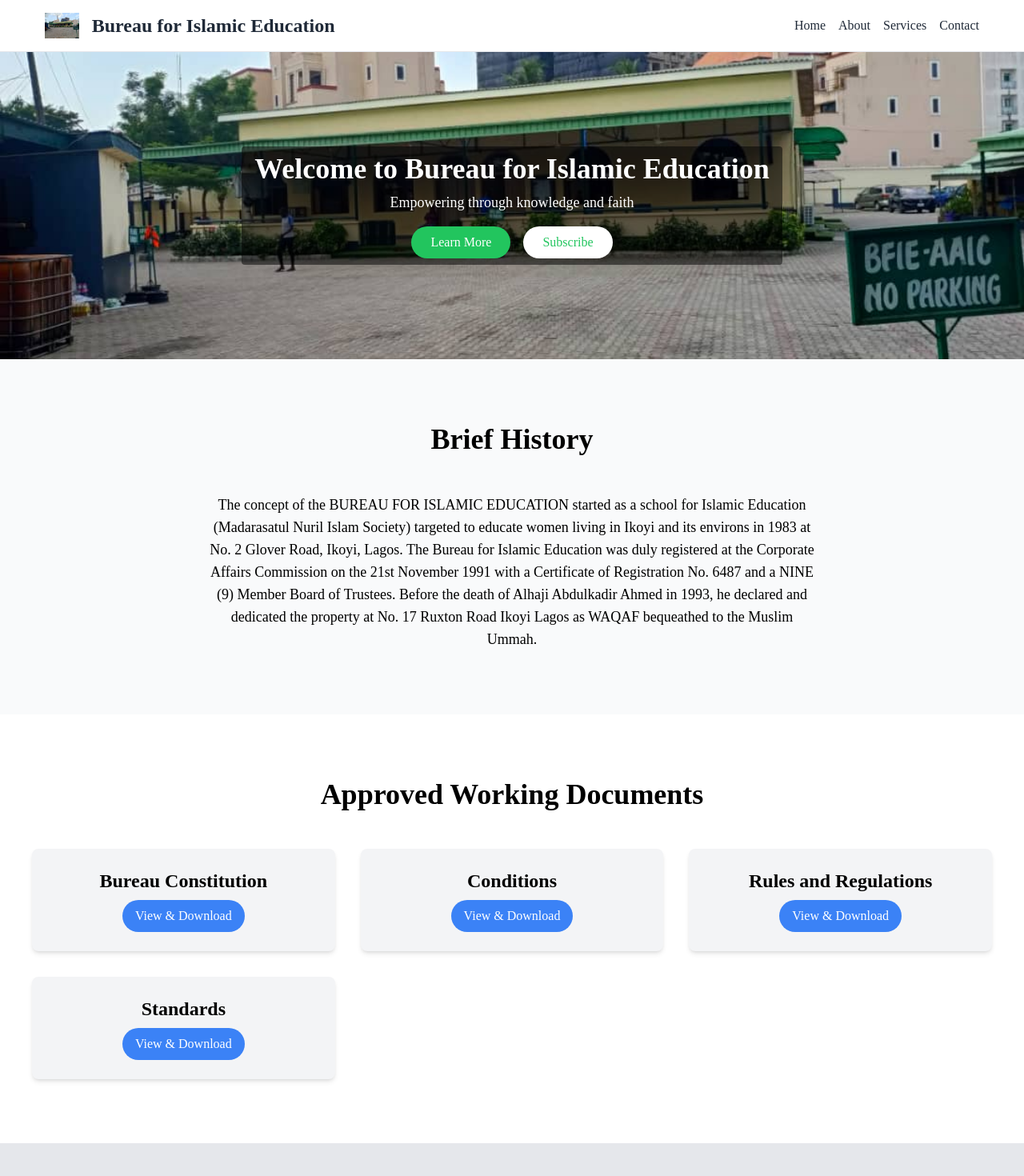
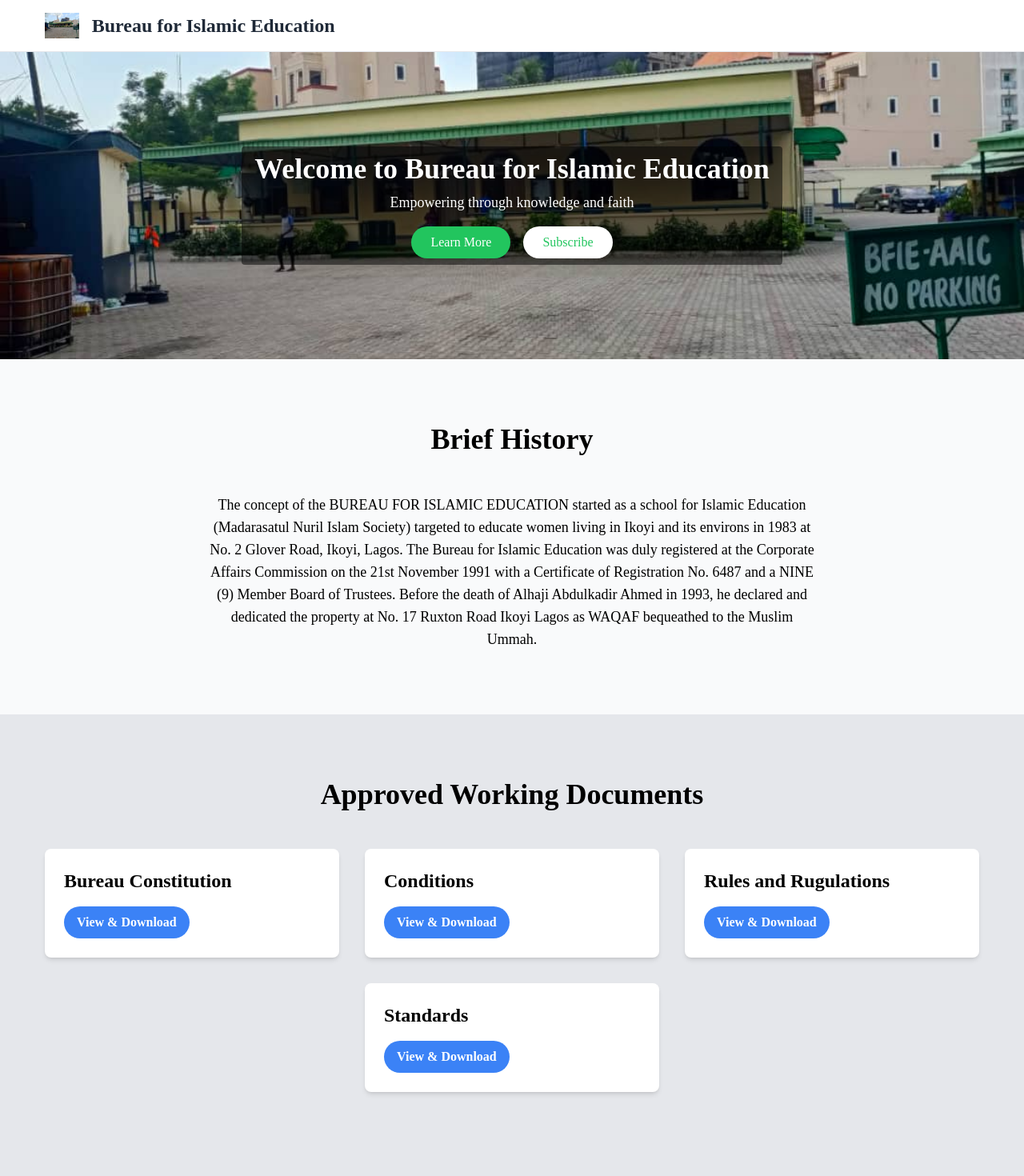
Before and after one commit to Mustaphayinka/bureau-islamic-education, a React (Create React App) app in the folder frontend/: page / in a window 1280 px wide. Shown: the top 1470 px of the page at 80% size. Built offline with nearby package versions, Linux system fonts and the light colour scheme.

Commit message:
new changes

```diff
--- a/frontend/package.json
+++ b/frontend/package.json
@@ -37,6 +37,7 @@
     ]
   },
   "devDependencies": {
+    "@babel/plugin-proposal-private-property-in-object": "^7.21.11",
     "autoprefixer": "^10.4.20",
     "postcss": "^8.4.40",
     "tailwindcss": "^3.4.7"
--- a/frontend/src/pages/Home/Home.js
+++ b/frontend/src/pages/Home/Home.js
@@ -35,11 +35,11 @@
             <img src={image1} alt="Logo" className="h-8" />
             <h1 className="text-xl md:text-2xl font-bold text-gray-800">Bureau for Islamic Education</h1>
           </div>
-          <nav className="flex space-x-2 md:space-x-4 mt-2 md:mt-0 w-full md:w-auto justify-center md:justify-end">
-            <a href="#" className="text-gray-800 hover:text-blue-500">Home</a>
+          <nav className="flex flex-wrap space-x-2 md:space-x-4 mt-2 md:mt-0 w-full md:w-auto justify-center md:justify-end">
+            {/* <a href="#" className="text-gray-800 hover:text-blue-500">Home</a>
             <a href="#" className="text-gray-800 hover:text-blue-500">About</a>
             <a href="#" className="text-gray-800 hover:text-blue-500">Services</a>
-            <a href="#" className="text-gray-800 hover:text-blue-500">Contact</a>
+            <a href="#" className="text-gray-800 hover:text-blue-500">Contact</a> */}
           </nav>
         </div>
       </header>
@@ -68,29 +68,7 @@
           </div>
         </section>
 
-        <section className="w-screen py-10 md:py-20 bg-white">
-          <div className="container mx-auto text-center">
-            <h2 className="text-2xl md:text-4xl font-bold mb-6 md:mb-12">Approved Working Documents</h2>
-            <div className="grid grid-cols-1 md:grid-cols-3 gap-8">
-              <div className="p-6 bg-gray-100 rounded-lg shadow-md">
-                <h3 className="text-xl md:text-2xl font-bold mb-2">Bureau Constitution</h3>
-                <button className="bg-blue-500 text-white px-4 py-2 rounded-full hover:bg-blue-600">View & Download</button>
-              </div>
-              <div className="p-6 bg-gray-100 rounded-lg shadow-md">
-                <h3 className="text-xl md:text-2xl font-bold mb-2">Conditions</h3>
-                <button className="bg-blue-500 text-white px-4 py-2 rounded-full hover:bg-blue-600">View & Download</button>
-              </div>
-              <div className="p-6 bg-gray-100 rounded-lg shadow-md">
-                <h3 className="text-xl md:text-2xl font-bold mb-2">Rules and Regulations</h3>
-                <button className="bg-blue-500 text-white px-4 py-2 rounded-full hover:bg-blue-600">View & Download</button>
-              </div>
-              <div className="p-6 bg-gray-100 rounded-lg shadow-md">
-                <h3 className="text-xl md:text-2xl font-bold mb-2">Standards</h3>
-                <button className="bg-blue-500 text-white px-4 py-2 rounded-full hover:bg-blue-600">View & Download</button>
-              </div>
-            </div>
-          </div>
-        </section>
+        <ApprovedDocuments />
 
         <section className="w-screen py-10 md:py-20 bg-gray-200">
           <div className="container mx-auto text-center">
@@ -189,8 +167,8 @@
         <div className="container mx-auto text-center">
           <p>&copy; 2024 Bureau for Islamic Education. All rights reserved.</p>
           <div className="flex justify-center space-x-4 mt-4">
-            <a href="#" className="text-gray-400 hover:text-white">Privacy Policy</a>
-            <a href="#" className="text-gray-400 hover:text-white">Terms of Service</a>
+            {/* <a href="#" className="text-gray-400 hover:text-white">Privacy Policy</a>
+            <a href="#" className="text-gray-400 hover:text-white">Terms of Service</a> */}
           </div>
         </div>
       </footer>
```
Also changed, not shown: 1 other file (tests, documents, lock files or other folders).
